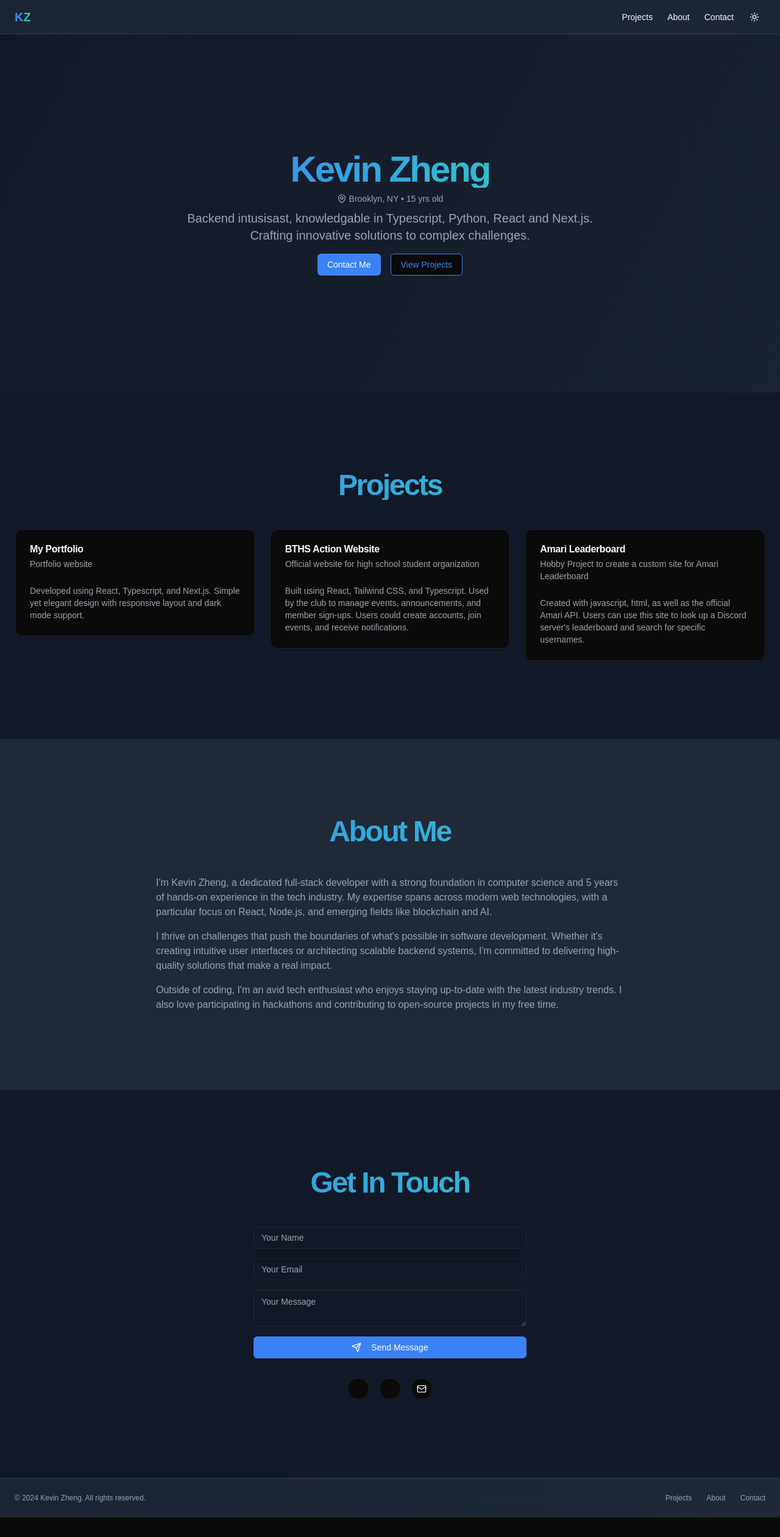
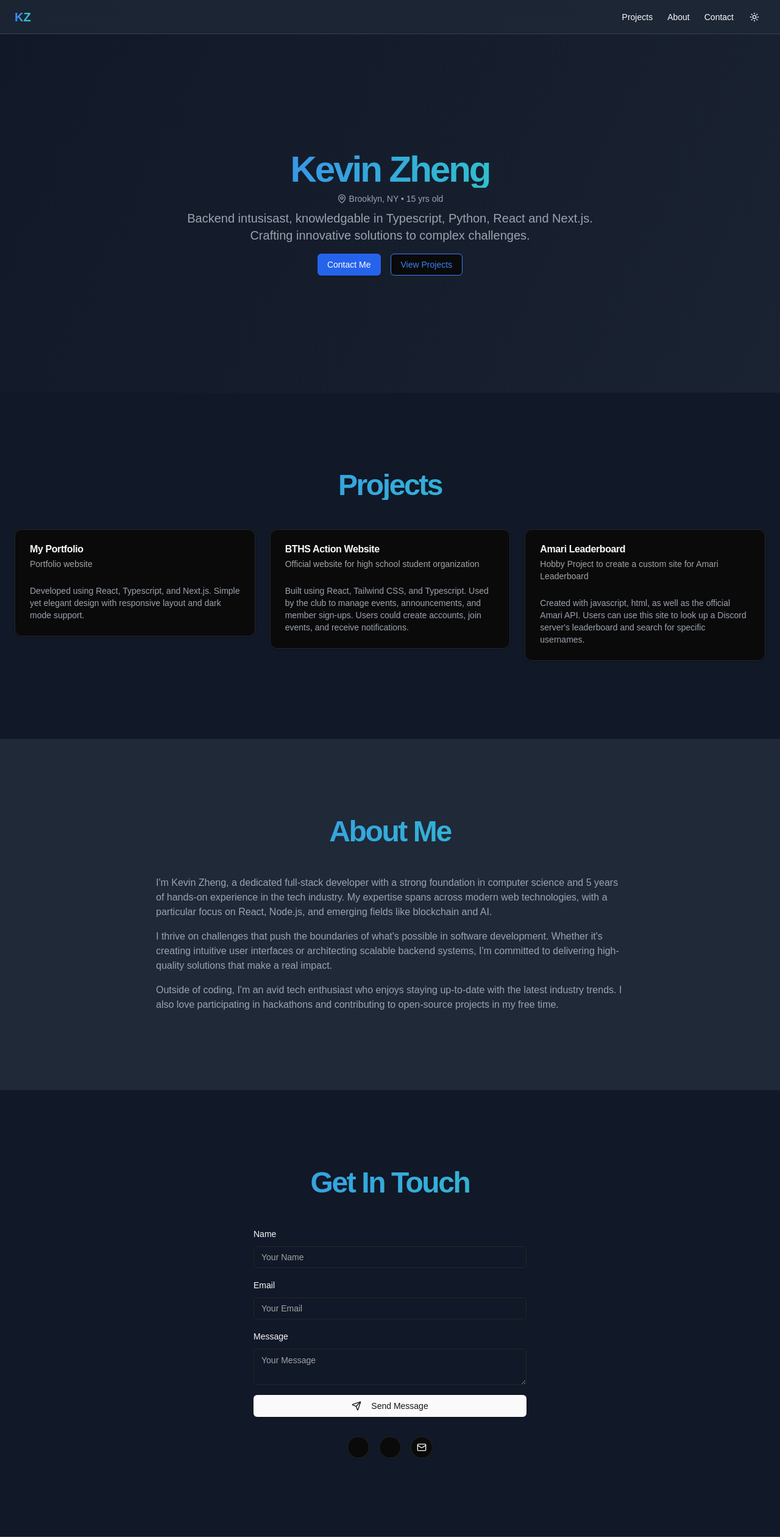
Before and after one commit to x1yl/portfolio, a Next.js app: page / in a window 1280 px wide. Shown: the top 2521 px of the page at 61% size. Before the commit the page ends 2489 px from the top, so only its background shows below. Built offline with nearby package versions, Linux system fonts and the light colour scheme; some icons are missing.

Commit message:
minor update

```diff
--- a/components/contactForm.tsx
+++ b/components/contactForm.tsx
@@ -6,8 +6,10 @@ import { useForm, ValidationError } from "@formspree/react";
 import { Button } from "@/components/ui/button";
 import { Send } from "lucide-react";
 import React, { useState } from "react";
+
 export function ContactForm() {
-  const [state, handleSubmit] = useForm(process.env.NEXT_PUBLIC_FORM!);
+  const formId = process.env.NEXT_PUBLIC_FORM || "defaultFormId"; // Provide a default value
+  const [state, handleSubmit] = useForm(formId);
   const [email, setEmail] = useState("");
   const [message, setMessage] = useState("");
   const [name, setName] = useState("");
@@ -15,9 +17,9 @@ export function ContactForm() {
   const onSubmit = (event: React.FormEvent<HTMLFormElement>) => {
     event.preventDefault();
     handleSubmit({
-      email: email,
-      message: message,
-      name: name,
+      email,
+      message,
+      name,
     });
   };
 
@@ -27,33 +29,60 @@ export function ContactForm() {
 
   return (
     <form onSubmit={onSubmit} className="space-y-4">
+      <div className="space-y-2">
+        <label
+          htmlFor="name"
+          className="text-sm font-medium leading-none peer-disabled:cursor-not-allowed peer-disabled:opacity-70"
+        >
+          Name
+        </label>
         <Input
+          id="name"
           type="text"
+          autoComplete="name"
           placeholder="Your Name"
           value={name}
           onChange={(e) => setName(e.target.value)}
           required
         />
+      </div>
+
+      <div className="space-y-2">
+        <label
+          htmlFor="email"
+          className="text-sm font-medium leading-none peer-disabled:cursor-not-allowed peer-disabled:opacity-70"
+        >
+          Email
+        </label>
         <Input
+          id="email"
           type="email"
+          autoComplete="email"
           placeholder="Your Email"
           value={email}
           onChange={(e) => setEmail(e.target.value)}
           required
         />
         <ValidationError prefix="Email" field="email" errors={state.errors} />
+      </div>
+
+      <div className="space-y-2">
+        <label
+          htmlFor="message"
+          className="text-sm font-medium leading-none peer-disabled:cursor-not-allowed peer-disabled:opacity-70"
+        >
+          Message
+        </label>
         <Textarea
+          id="message"
           placeholder="Your Message"
           value={message}
           onChange={(e) => setMessage(e.target.value)}
           required
         />
+      </div>
       <ValidationError prefix="Message" field="message" errors={state.errors} />
-      <Button
-        type="submit"
-        disabled={state.submitting}
-        className="w-full bg-blue-500 hover:bg-blue-600 text-white transition-colors duration-300"
-      >
+      <Button type="submit" disabled={state.submitting} className="w-full">
         <Send className="w-4 h-4 mr-2" />
         Send Message
       </Button>
@@ -64,5 +93,3 @@ export function ContactForm() {
 function App() {
   return <ContactForm />;
 }
-
-export default App;
--- a/components/portfolio.tsx
+++ b/components/portfolio.tsx
@@ -1,6 +1,7 @@
 "use client";
 
 import { Button } from "@/components/ui/button";
+import { cn } from "@/lib/utils";
 import {
   Card,
   CardContent,
@@ -89,7 +90,14 @@ export function Portfolio() {
               </div>
               <div className="space-x-4">
                 <Link href="#contact">
-                  <Button className="bg-blue-500 hover:bg-blue-600 text-white transition-colors duration-300">
+                  <Button
+                    className={cn(
+                      "bg-blue-700 hover:bg-blue-800 text-white", // Light mode (contrast ratio > 4.5:1)
+                      "dark:bg-blue-600 dark:hover:bg-blue-700", // Dark mode (contrast ratio > 4.5:1)
+                      "transition-colors duration-300"
+                    )}
+                  >
+                    {" "}
                     Contact Me
                   </Button>
                 </Link>
```
Also changed, not shown: 1 other file (tests, documents, lock files or other folders). Lines whose indentation alone changed are shown as unchanged.
